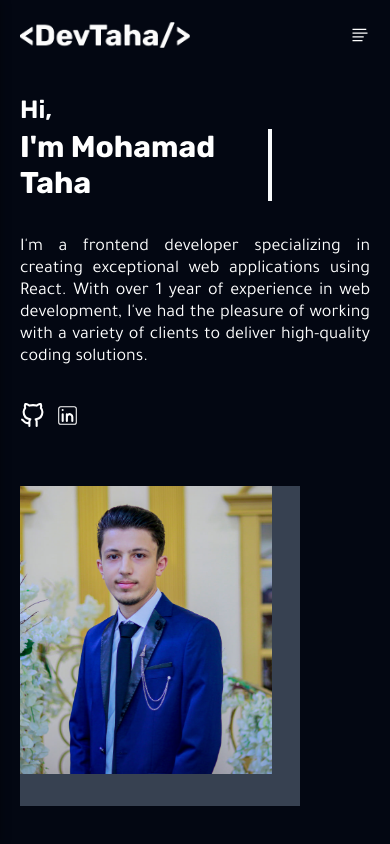
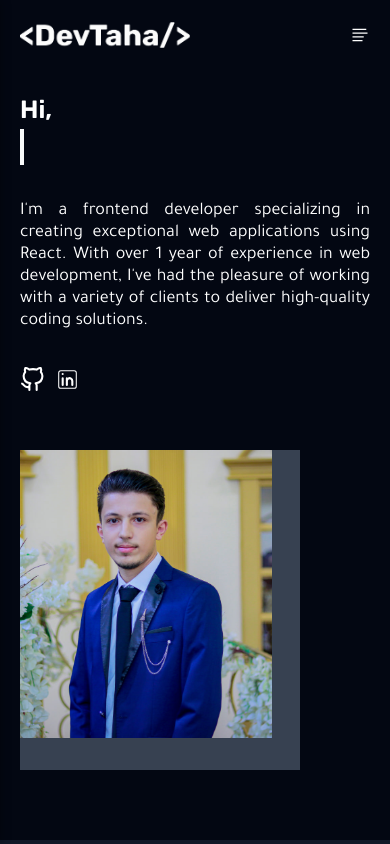
Before and after one commit to mohamad-taha/devtaha, a React (Vite) app: page / in a window 390 px wide. Shown: the top 844 px of the page. Built offline with nearby package versions, Linux system fonts and the light colour scheme.

Commit message:
fix some bugs

```diff
--- a/src/components/Hero/Hero.css
+++ b/src/components/Hero/Hero.css
@@ -121,10 +121,11 @@
     }
 
     h1 {
-      white-space: wrap;
-      animation: blinkCaret 0.75s step-end infinite;
+      white-space: nowrap;
+      animation: blinkCaret 0.75s step-end infinite,
+        typing 6s steps(30, end) infinite;
       font-size: 30px;
-      width: 72%;
+      width: 100%;
     }
   }
 
--- a/src/components/Work/Work.css
+++ b/src/components/Work/Work.css
@@ -76,6 +76,7 @@
     -moz-border-radius: 20px;
     -ms-border-radius: 20px;
     -o-border-radius: 20px;
+    font-family: changa;
   }
 
   img:last-child {
```
